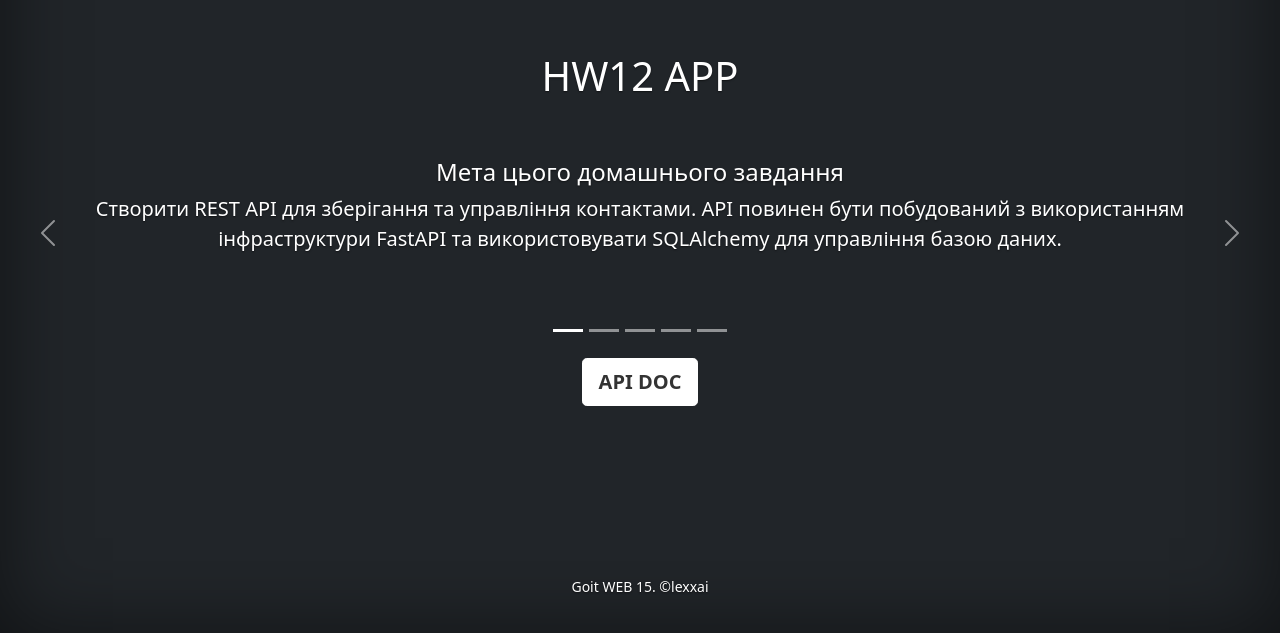
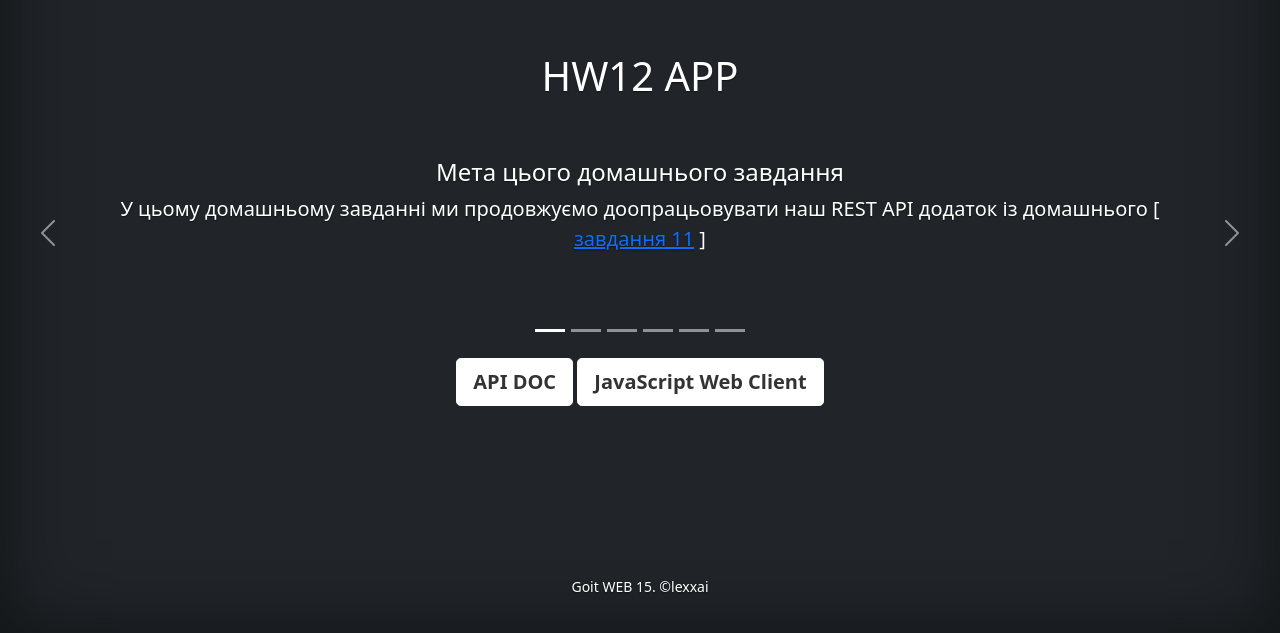
Before and after one commit to lexxai/goit_python_web_hw_12, a FastAPI app: page / in a window 1280 px wide. Shown: the part 167-800 px from the top of the page. Run offline with FastAPI, Linux system fonts and the light colour scheme; parts of the project's set-up code (start-up, migrations or seed data) failed here and were passed over.

Commit message:
tune main static page

```diff
--- a/hw12/static/client/index.html
+++ b/hw12/static/client/index.html
@@ -26,7 +26,7 @@
 <body class="text-center d-flex h-100 text-center text-white bg-dark" data-bs-theme="dark" >
     <main class="form-signin">
         <form class="mb-5">
-          <img class="mb-4" src="images/logo-2.png" alt="Logo Cats app" height="169">
+          <img class="mb-4" src="images/logo.svg" alt="Logo Cats app" height="169">
           <h1 class="h3 mb-3 fw-normal">Please sign in</h1>
 
           <div class="form-floating">
--- a/hw12/templates/index.html
+++ b/hw12/templates/index.html
@@ -53,52 +53,49 @@
         <button type="button" data-bs-target="#carouselExampleIndicators" data-bs-slide-to="2" aria-label="Slide 3"></button>
         <button type="button" data-bs-target="#carouselExampleIndicators" data-bs-slide-to="3" aria-label="Slide 4"></button>
         <button type="button" data-bs-target="#carouselExampleIndicators" data-bs-slide-to="4" aria-label="Slide 5"></button>
+        <button type="button" data-bs-target="#carouselExampleIndicators" data-bs-slide-to="5" aria-label="Slide 6"></button>
+
       </div>
       <div class="carousel-inner" style="padding: 50px; height: 250px;">
         <div class="carousel-item active">
           <h4>Мета цього домашнього завдання</h4>
           <p class="lead">
-            Cтворити REST API для зберігання та управління контактами. API повинен бути побудований з використанням інфраструктури FastAPI та використовувати SQLAlchemy для управління базою даних.    <p class="lead">
+            У цьому домашньому завданні ми продовжуємо доопрацьовувати наш REST API додаток із домашнього [ <a target="_blank" href="https://github.com/lexxai/goit_python_web_hw_11">завдання 11</a> ]
          </p>
         </div>
         <div class="carousel-item">
-          <h4>Контакти повинні зберігатися в базі даних та містити в собі наступну інформацію:</h4>
+          <h4>Завдання:</h4>
           <p class="lead">
-            - Ім'я
-            - Прізвище
-            - Електронна адреса
-            - Номер телефону
-            - День народження
-            - Додаткові дані (необов'язково)
+            Реалізуйте механізм аутентифікації в додатку
          </p>
         </div>
         <div class="carousel-item">
-          <h4>API повинен мати можливість виконувати наступні дії:</h4>
+          <h4>Завдання:</h4>
           <p class="lead">
-            - Створити новий контакт
-            - Отримати список всіх контактів
-            - Отримати один контакт за ідентифікатором
-            - Оновити існуючий контакт
-            - Видалити контакт
+            Реалізуйте механізм авторизації за допомогою JWT токенів, щоб усі операції з контактами проводилися тільки зареєстрованими користувачами
           </p>
         </div>
         <div class="carousel-item">
-          <h4>На придачу до базового функціоналу CRUD API також повинен мати наступні функції:</h4>
+          <h4>Завдання:</h4>
           <p class="lead">
-            - Контакти повинні бути доступні для пошуку за іменем, прізвищем чи адресою електронної пошти (Query).
-            - API повинен мати змогу отримати список контактів з днями народження на найближчі 7 днів.
+            Користувач має доступ тільки до своїх операцій з контактами
           </p>
         </div>
         <div class="carousel-item">
           <h4> Загальні вимоги:</h4>
           <p class="lead">
-            1. Використання фреймворку FastAPI для створення API
-            2. Використання ORM SQLAlchemy для роботи з базою даних
-            3. В якості бази даних слід використовувати PostgreSQL.
-            4. Підтримка CRUD операцій для контактів
-            5. Підтримка зберігання дати народження контакту
-            6. Надання документів для API
-            7. Використання модуля перевірки достовірності даних Pydantic
+            1. Під час реєстрації, якщо користувач уже існує з таким email, сервер поверне помилку HTTP 409 Conflict
+            2. Сервер хешує пароль і не зберігає його у відкритому вигляді в базі даних
+            3. У разі успішної реєстрації користувача сервер має повернути HTTP статус відповіді 201 Created і дані нового користувача
+          </p>
+        </div>
+        <div class="carousel-item">
+          <h4> Загальні вимоги:</h4>
+          <p class="lead">
+            4. Для всіх операцій POST створення нового ресурсу, сервер повертає статус 201 Created
+            5. Під час операції POST аутентифікація користувача, сервер приймає запит із даними користувача (email, пароль) у тілі запиту
+            6. Якщо користувач не існує або пароль не збігається, то повертається помилка HTTP 401 Unauthorized
+            7. Механізм авторизації за допомогою JWT токенів реалізовано парою токенів: токена доступу access_token і токен оновлення refresh_token
           </p>
         </div>
       </div>
@@ -112,6 +109,7 @@
       </button>
     </div>
     <a href="docs/" class="btn btn-lg btn-secondary fw-bold border-white bg-white">API DOC</a>
+    <a href="static/client/index.html" class="btn btn-lg btn-secondary fw-bold border-white bg-white">JavaScript Web Client</a>
   </main>
 
   <footer class="mt-auto text-white-50">
```
Also changed, not shown: README.md.
